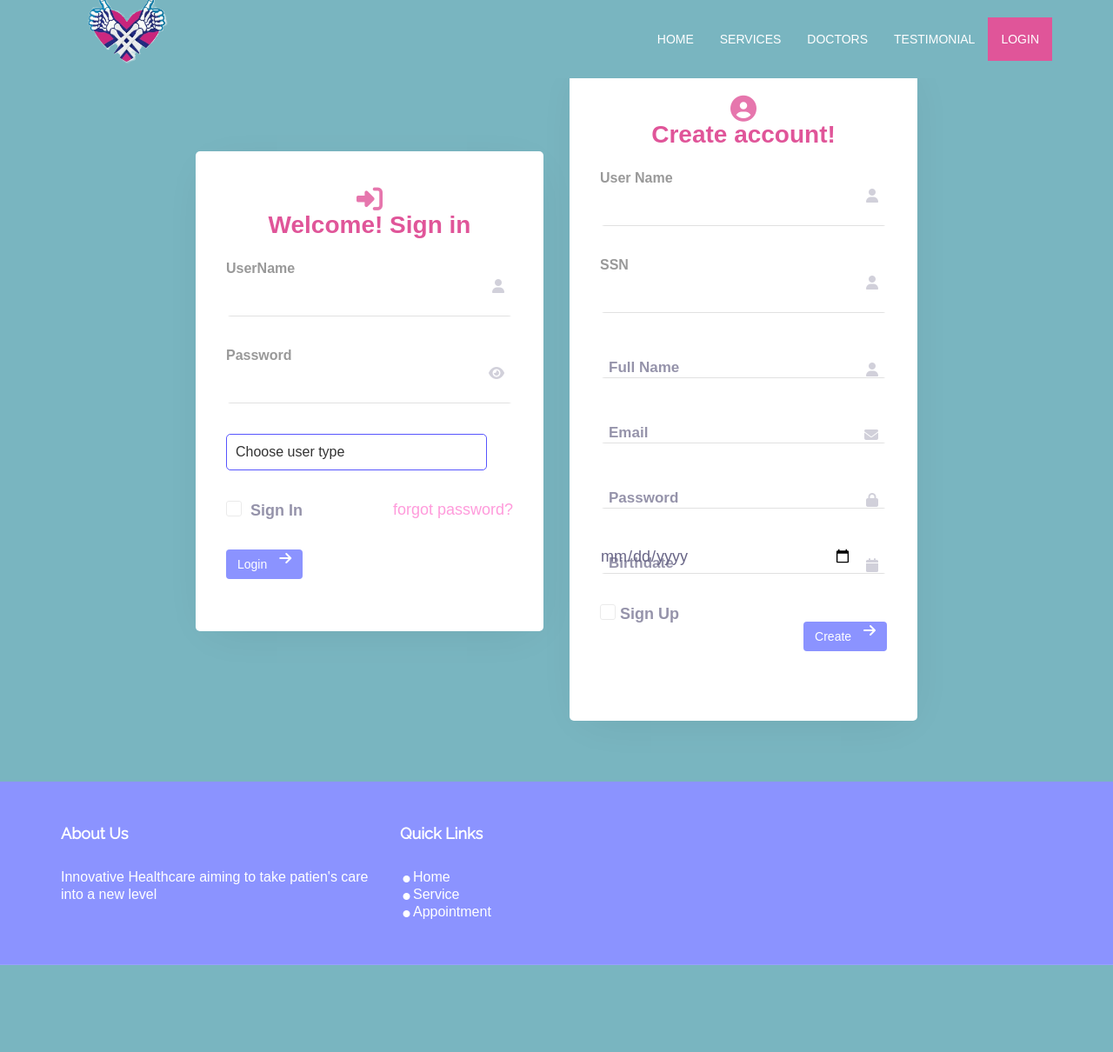
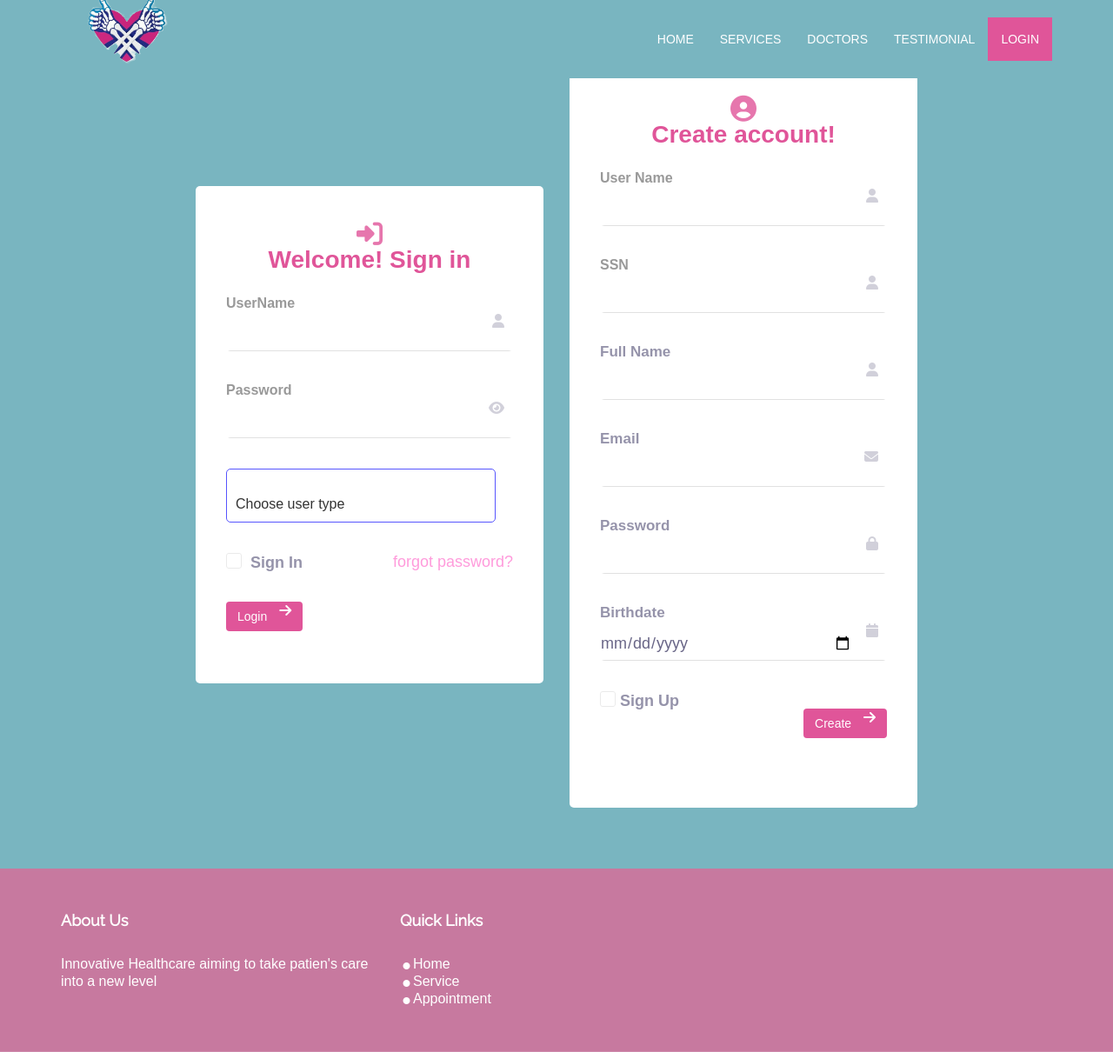
Before and after one commit to bassel-hammad/HCIS-Front-End, a Flask app: page /login in a window 1280 px wide. Shown: the whole page at 87% size. Before the commit the page ends 1110 px from the top, so only its background shows below. Run offline with Flask 3, Linux system fonts and the light colour scheme; some libraries are stand-ins or nearby versions; some web fonts are replaced.

Commit message:
Refactor login and registration CSS for improved aesthetics and consistency

```diff
--- a/static/css/login.css
+++ b/static/css/login.css
@@ -138,7 +138,7 @@ a.brand-logo {
 }
 
 .btn:hover {
-    background: #FF71CD !important;
+    background: #e283b1 !important;
     transform: translateY(-2px);
 }
 
@@ -152,7 +152,7 @@ a.brand-logo {
 .register,
 .login {
     border-radius: 5px;
-    box-shadow: 2px 9px 49px -17px rgba(0, 0, 0, 0.1);
+    box-shadow:  #e05599;
     height: auto;
     max-width: 400px;
     padding: 40px 15px;
@@ -176,14 +176,14 @@ a.brand-logo {
 
 .register span,
 .login span {
-    color: #696687;
+    color: #e05599;
     font-size: 18px;
     opacity: .8;
 }
 
 .register .create-account,
 .login .create-account {
-    border-top: 1px solid #e2e2e2;
+    border-top: 1px solid #e05599;
     display: flex;
     justify-content: center;
     margin-top: 25px;
@@ -212,6 +212,7 @@ a.brand-logo {
 .login .form .form-row {
     position: relative;
     text-align: left;
+    margin-bottom: 20px;
 }
 
 .register .form .form-row .fas,
@@ -228,8 +229,12 @@ a.brand-logo {
 .login .form .form-row.bottom {
     display: flex;
     justify-content: space-between;
+    margin-top: 20px;
 }
 
+.register-form .form-row.birthdate-row {
+    margin-bottom: 20px;
+}
 .register .form .form-row.bottom .forgot,
 .login .form .form-row.bottom .forgot {
     color: #FF71CD !important;
@@ -441,10 +446,9 @@ a.brand-logo {
 
 /* Style for form labels */
 .form-label {
-    position: absolute;
-    top: 50%;
+
+    top: 0;
     left: 10px;
-    transform: translateY(-50%);
     color: #333;
 }
 
@@ -453,7 +457,7 @@ a.brand-logo {
 /* Styling for the form row */
 .form-row {
     position: relative;
-    margin-bottom: 20px;
+    margin-bottom: 40px;
 }
 
 /* Style for font-awesome icons */
@@ -465,21 +469,12 @@ a.brand-logo {
     color: #8B93FF; /* Adjust the color as needed */
 }
 
-/* Style for form labels */
-.form-label {
-    position: absolute;
-    top: 50%;
-    left: 10px;
-    transform: translateY(-50%);
-    color: #333;
-}
 
 
 /* Style for form input and password field */
 .form-text {
-    width: calc(100% - 30px); /* Adjust the width to accommodate the icon */
-    padding: 10px;
-    padding-right: 30px; /* Space for the icon */
+    width: calc(100% - 20px); /* Adjust the width to accommodate the icon */
+    padding: 30px 10px 20px 10px;
     border: 1px solid #3498db;
     border-radius: 5px;
     background-color: #fff;
@@ -489,9 +484,8 @@ a.brand-logo {
 
 /* Styling for the select element */
 .form-select {
-    width: calc(100% - 30px); /* Adjust the width to accommodate the icon */
-    padding: 10px;
-    padding-right: 30px; /* Space for the icon */
+    width: calc(100% - 20px); /* Adjust the width to accommodate the icon */
+    padding: 30px 10px 10px 10px;
     border: 1px solid #5755FE;
     border-radius: 5px;
     background-color: #fff;
@@ -526,7 +520,7 @@ a.brand-logo {
 
 /* Styling for the login button */
 .btn-login {
-    background-color: #8B93FF;
+    background-color: #e05599;
     color: #fff;
     padding: 10px 20px;
     border: none;
--- a/templates/login.html
+++ b/templates/login.html
@@ -232,7 +232,7 @@
         </section>
 
     </section>
-    <footer id="footer">
+    <footer id="footer" style="background-color: #c7799f;">
       <div class="top-footer">
         <div class="container">
           <div class="row">
```
